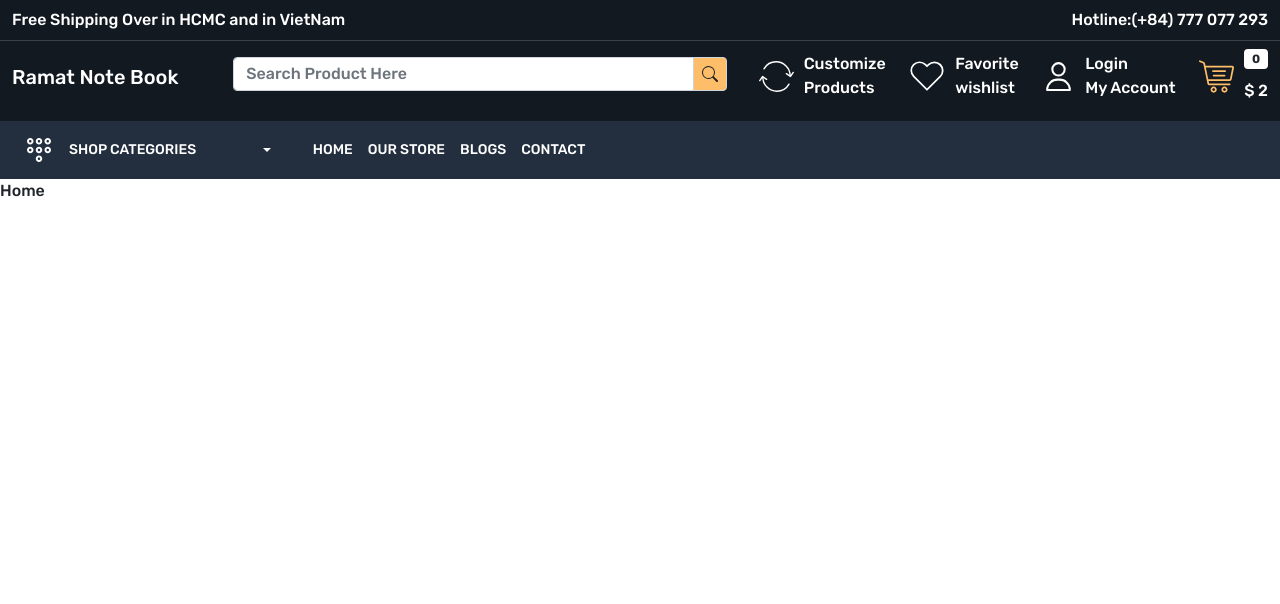
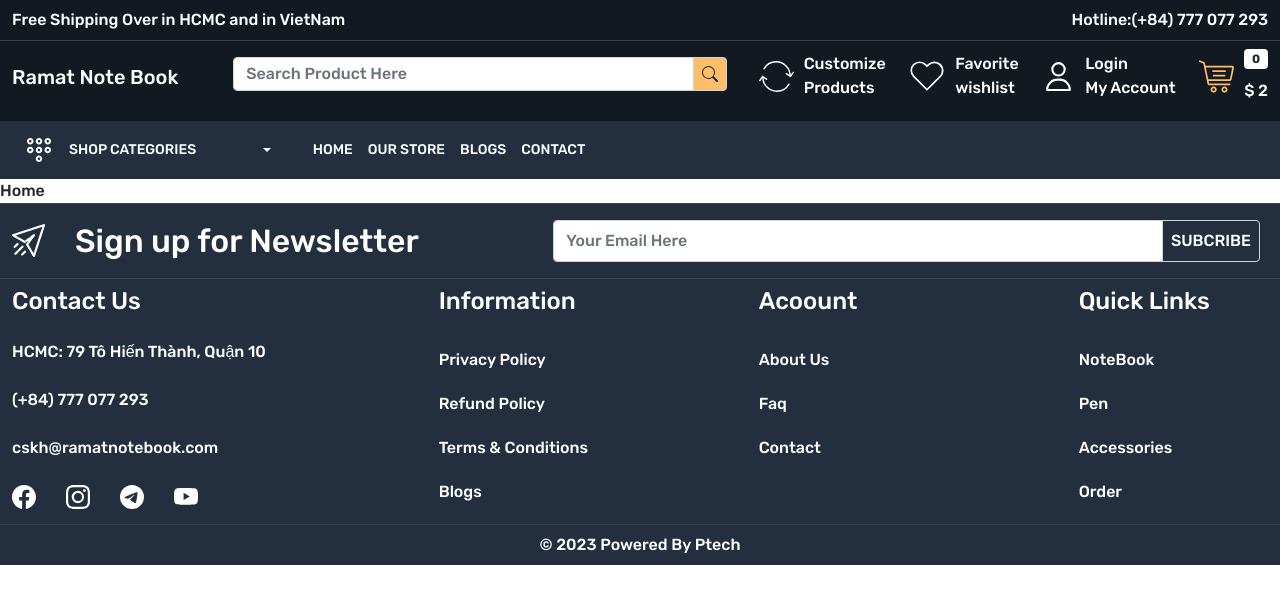
Before and after one commit to PhatPhamCoder/ramatnotetbook-fe, a React (Create React App) app: page / in a window 1280 px wide. Shown: the top 604 px of the page. Built offline with nearby package versions, Linux system fonts and the light colour scheme.

Commit message:
Finish footer

```diff
--- a/src/App.css
+++ b/src/App.css
@@ -94,4 +94,14 @@
   background-color: var(--color-232f3e);
 }
 
+footer:not(:first-child) {
+  border-top: 1px solid rgba(255, 255, 255, 0.1);
+}
+
+footer .input-group-text {
+  background-color: var(--color-232f3e);
+  color: white;
+  text-transform: uppercase;
+}
+
 /* Footer Part End*/
--- a/src/components/Footer.js
+++ b/src/components/Footer.js
@@ -1,12 +1,104 @@
-import React from 'react'
-
+import React from 'react';
+import { Link } from 'react-router-dom';
+import { BsFacebook, BsInstagram, BsYoutube, BsTelegram } from 'react-icons/bs'
 const Footer = () => {
     return (
         <>
-            <footer></footer>
-            <footer></footer>
-            <footer></footer>
-            <footer></footer>
+            <footer className='py-2'>
+                <div className="container-xxl">
+                    <div className="row align-items-center">
+                        <div className="col-5">
+                            <div className="footer-top-data d-flex gap-30 align-items-center">
+                                <img src='/images/newsletter.png' alt='newsletter' />
+                                <h2 className='mb-0 text-white'>Sign up for Newsletter</h2>
+                            </div>
+                        </div>
+                        <div className="col-7">
+                            <div className="input-group p-2">
+                                <input
+                                    type="text"
+                                    className="form-control py-1"
+                                    placeholder='Your Email Here'
+                                    aria-label='Search Product Here'
+                                    aria-describedby='basic-addon2'
+                                />
+                                <span className='input-group-text p-2' id="basic-addon2">
+                                    Subcribe
+                                </span>
+                            </div>
+                        </div>
+                    </div>
+                </div>
+            </footer>
+            <footer className='py-2'>
+                <div className="container-xxl">
+                    <div className="row">
+                        <div className="col-4">
+                            <h4 className='text-white mb-4'>Contact Us</h4>
+                            <div>
+                                <address className='text-white fs-7'>
+                                    HCMC: 79 Tô Hiến Thành, Quận 10
+                                </address>
+                                <a href='tel:+84777077293' className='mt-4 d-block mb-3 text-white'>
+                                    (+84) 777 077 293
+                                </a>
+                                <a href='mailto:cskh@ramatnotebook.com' className='mt-4 d-block mb-3 text-white'>
+                                    cskh@ramatnotebook.com
+                                </a>
+                                <div className="social-icon d-flex align-items-center gap-30 mt-4">
+                                    <a href="" className='text-white'>
+                                        <BsFacebook className='fs-4' />
+                                    </a>
+                                    <a href="" className='text-white'>
+                                        <BsInstagram className='fs-4' />
+                                    </a>
+                                    <a href="" className='text-white'>
+                                        <BsTelegram className='fs-4' />
+                                    </a>
+                                    <a href="" className='text-white'>
+                                        <BsYoutube className='fs-4' />
+                                    </a>
+                                </div>
+                            </div>
+                        </div>
+                        <div className="col-3">
+                            <h4 className='text-white mb-4'>Information</h4>
+                            <div className='footer-links d-flex flex-column'>
+                                <Link to="/" end className='text-white py-2 mb-1'>Privacy Policy</Link>
+                                <Link to="/" end className='text-white py-2 mb-1'>Refund Policy</Link>
+                                <Link to="/" end className='text-white py-2 mb-1'>Terms & Conditions</Link>
+                                <Link to="/" end className='text-white py-2 mb-1'>Blogs</Link>
+                            </div>
+                        </div>
+                        <div className="col-3">
+                            <h4 className='text-white mb-4'>Acoount</h4>
+                            <div className='footer-account d-flex flex-column'>
+                                <Link to="/" end className='text-white py-2 mb-1'>About Us</Link>
+                                <Link to="/" end className='text-white py-2 mb-1'>Faq</Link>
+                                <Link to="/" end className='text-white py-2 mb-1'>Contact</Link>
+                            </div>
+                        </div>
+                        <div className="col-2">
+                            <h4 className='text-white mb-4'>Quick Links</h4>
+                            <div className='footer-links d-flex flex-column'>
+                                <Link to="/" end className='text-white py-2 mb-1'>NoteBook</Link>
+                                <Link to="/" end className='text-white py-2 mb-1'>Pen</Link>
+                                <Link to="/" end className='text-white py-2 mb-1'>Accessories</Link>
+                                <Link to="/" end className='text-white py-2 mb-1'>Order</Link>
+                            </div>
+                        </div>
+                    </div>
+                </div>
+            </footer>
+            <footer className='py-2'>
+                <div className="container-xxl">
+                    <div className="row">
+                        <div className="col-12">
+                            <p className='text-center mb-0 text-white'>&copy; {new Date().getFullYear()} Powered By Ptech</p>
+                        </div>
+                    </div>
+                </div>
+            </footer>
         </>
     )
 }
```
